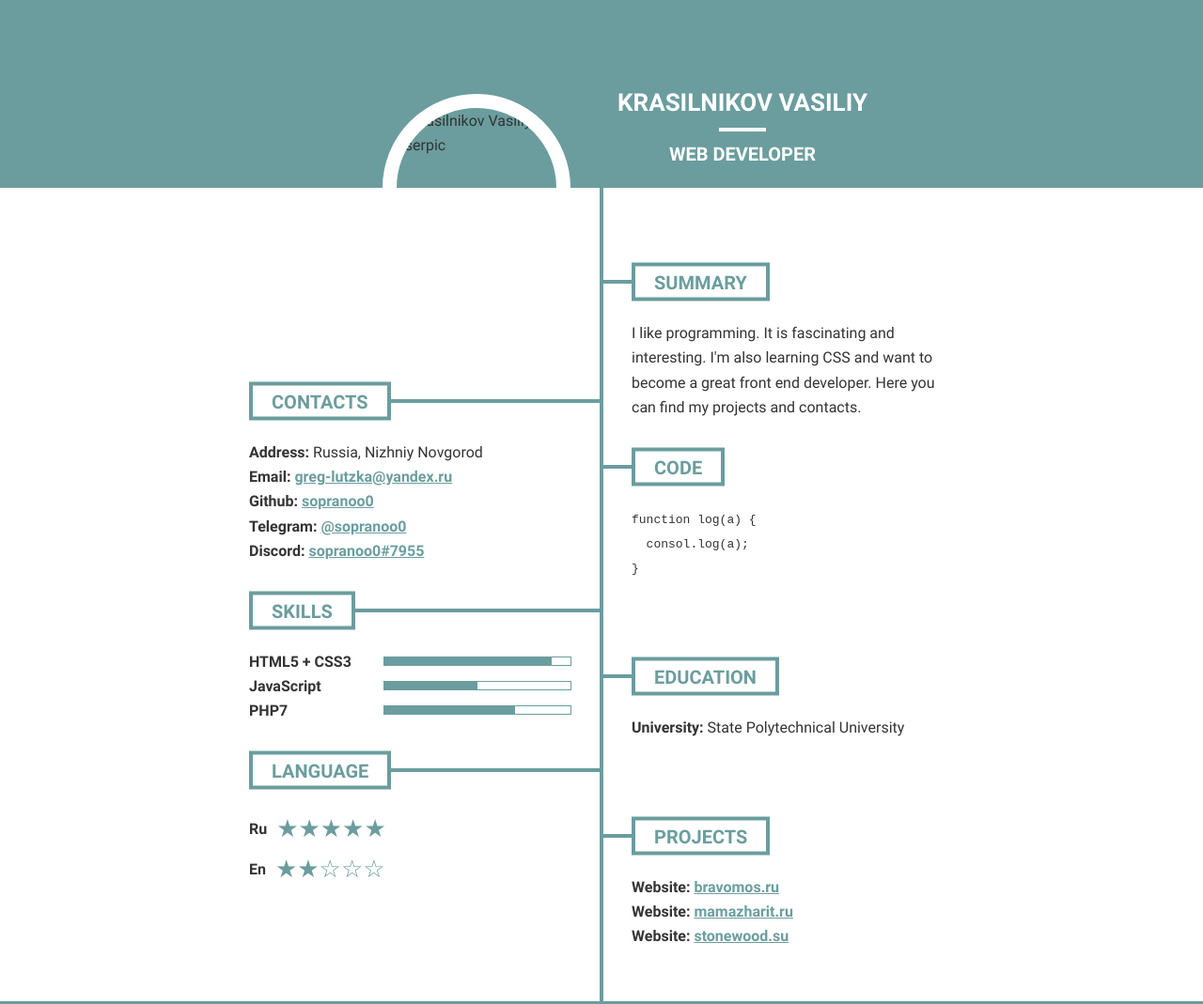
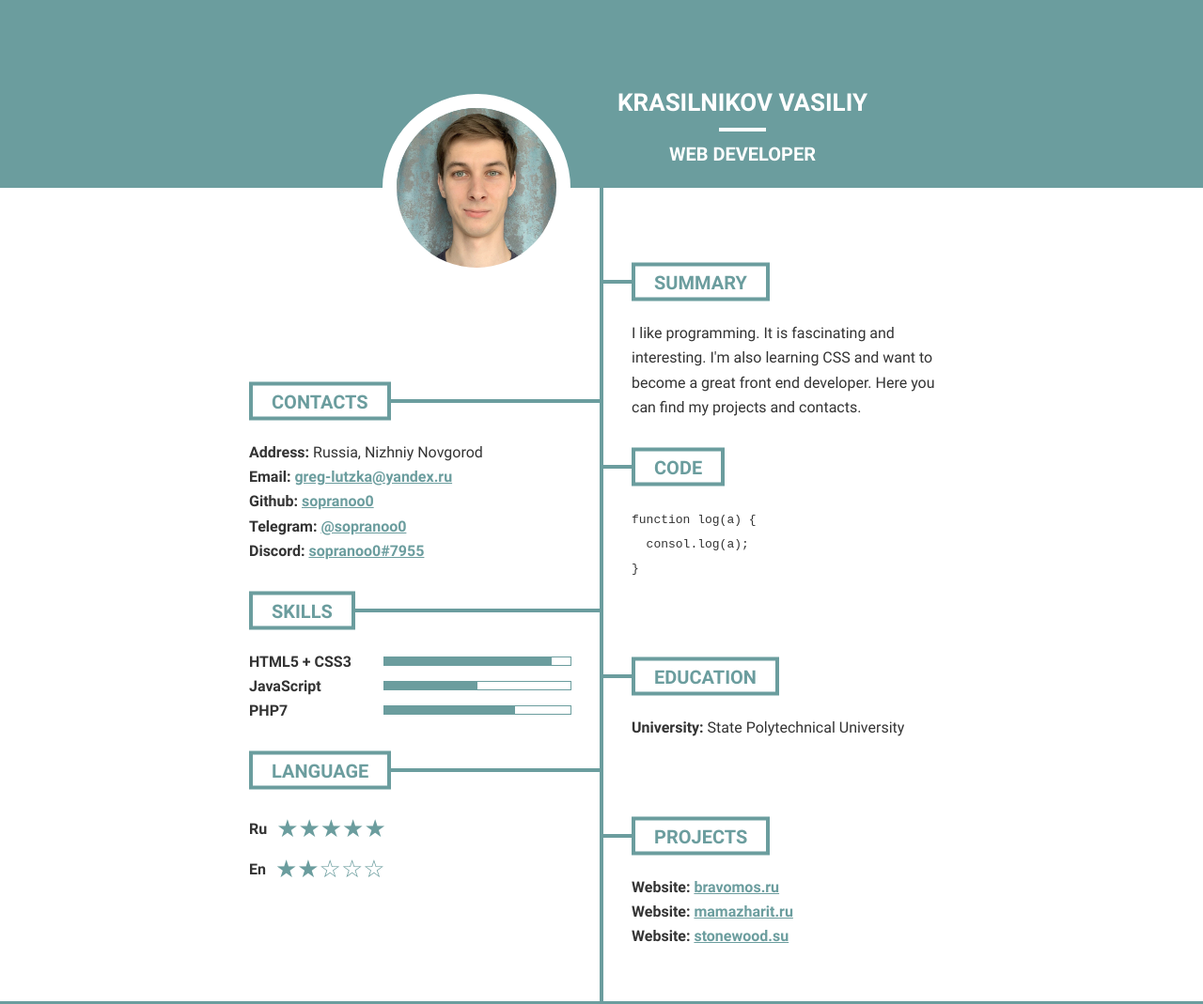
Before and after one commit to sopranoo0/rsschool-cv, a plain HTML site: page index.html in a window 1280 px wide. Shown: the whole page at 94% size. Drawn offline with Linux system fonts and the light colour scheme; the site is published under a folder, as on GitHub Pages, so addresses that start at the root find nothing.

Commit message:
Update index.html

```diff
--- a/index.html
+++ b/index.html
@@ -18,7 +18,7 @@
 	<header class="header">
 		<div class="g-box profile">
 			<div class="profile__image">
-				<img src="/images/user_pic.jpg" alt="Krasilnikov Vasiliy userpic">
+				<img src="images/user_pic.jpg" alt="Krasilnikov Vasiliy userpic">
 			</div>
 			<div class="profile__title">
 				<h1>Krasilnikov Vasiliy</h1>
```
